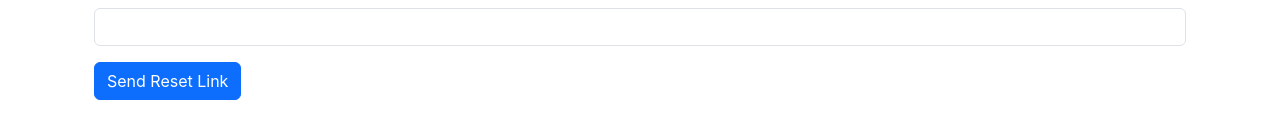
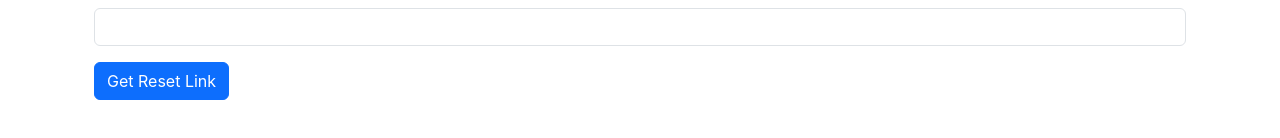
Before and after one commit to swathihd08/smart-noticeboardsystem, a React (Create React App) app in the folder frontend/: page /forgot-password in a window 1280 px wide. Shown: the part 190-328 px from the top of the page. Built offline with nearby package versions, Linux system fonts and the light colour scheme.

Commit message:
Switch to Demo Mode for password reset

```diff
--- a/frontend/src/pages/ForgotPasswordPage.js
+++ b/frontend/src/pages/ForgotPasswordPage.js
@@ -1,24 +1,40 @@
 import React, { useState } from 'react';
-import { Form, Button, Container, Alert } from 'react-bootstrap';
+import { Form, Button, Container, Alert, Card } from 'react-bootstrap';
 import axios from 'axios';
 
 const ForgotPasswordPage = () => {
     const [email, setEmail] = useState('');
     const [message, setMessage] = useState('');
+    const [demoLink, setDemoLink] = useState(''); // State to store the link
     const [error, setError] = useState('');
+    const [loading, setLoading] = useState(false);
 
-    // Use env variable
     const API_URL = process.env.REACT_APP_API_URL || 'http://localhost:5000/api';
 
     const submitHandler = async (e) => {
         e.preventDefault();
+        setLoading(true);
+        setMessage('');
+        setError('');
+        setDemoLink('');
+
         try {
+            // 1. Ask Backend to generate a token
             const { data } = await axios.post(`${API_URL}/auth/forgotpassword`, { email });
-            setMessage(data.msg);
-            setError('');
+
+            // 2. Construct the Link manually in the frontend
+            const resetLink = `${window.location.origin}/reset-password/${data.resetToken}`;
+
+            // --- DEMO MODE: Display link on screen instead of emailing ---
+            setMessage('Success! Since this is a demo, click the link below to reset:');
+            setDemoLink(resetLink);
+            // -------------------------------------------------------------
+
         } catch (err) {
-            setError('Email not found or could not send mail');
-            setMessage('');
+            console.error(err);
+            setError('User not found.');
+        } finally {
+            setLoading(false);
         }
     };
 
@@ -26,13 +42,29 @@ const ForgotPasswordPage = () => {
         <Container className="mt-5">
             <h2>Forgot Password</h2>
             {error && <Alert variant="danger">{error}</Alert>}
+
+            {/* Success Message */}
             {message && <Alert variant="success">{message}</Alert>}
+
+            {/* THE MAGIC LINK (Simulates the Email) */}
+            {demoLink && (
+                <Card className="mb-4 p-3 bg-light border-success">
+                    <h5>📧 Simulated Email Inbox</h5>
+                    <p>Subject: Password Reset Request</p>
+                    <hr />
+                    <p>Click this link to reset your password:</p>
+                    <a href={demoLink} className="btn btn-success">Reset Password Now</a>
+                </Card>
+            )}
+
             <Form onSubmit={submitHandler}>
                 <Form.Group className="mb-3">
                     <Form.Label>Enter your registered email</Form.Label>
                     <Form.Control type="email" value={email} onChange={(e) => setEmail(e.target.value)} required />
                 </Form.Group>
-                <Button variant="primary" type="submit">Send Reset Link</Button>
+                <Button variant="primary" type="submit" disabled={loading}>
+                    {loading ? 'Generating Link...' : 'Get Reset Link'}
+                </Button>
             </Form>
         </Container>
     );
```
